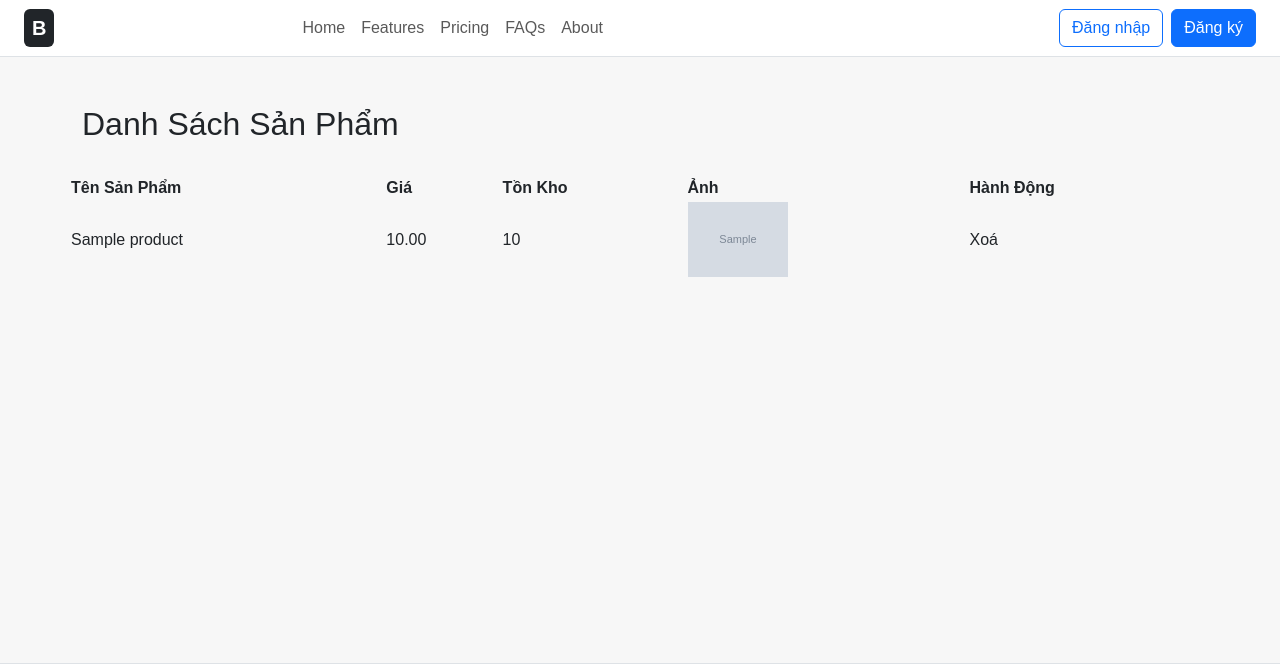
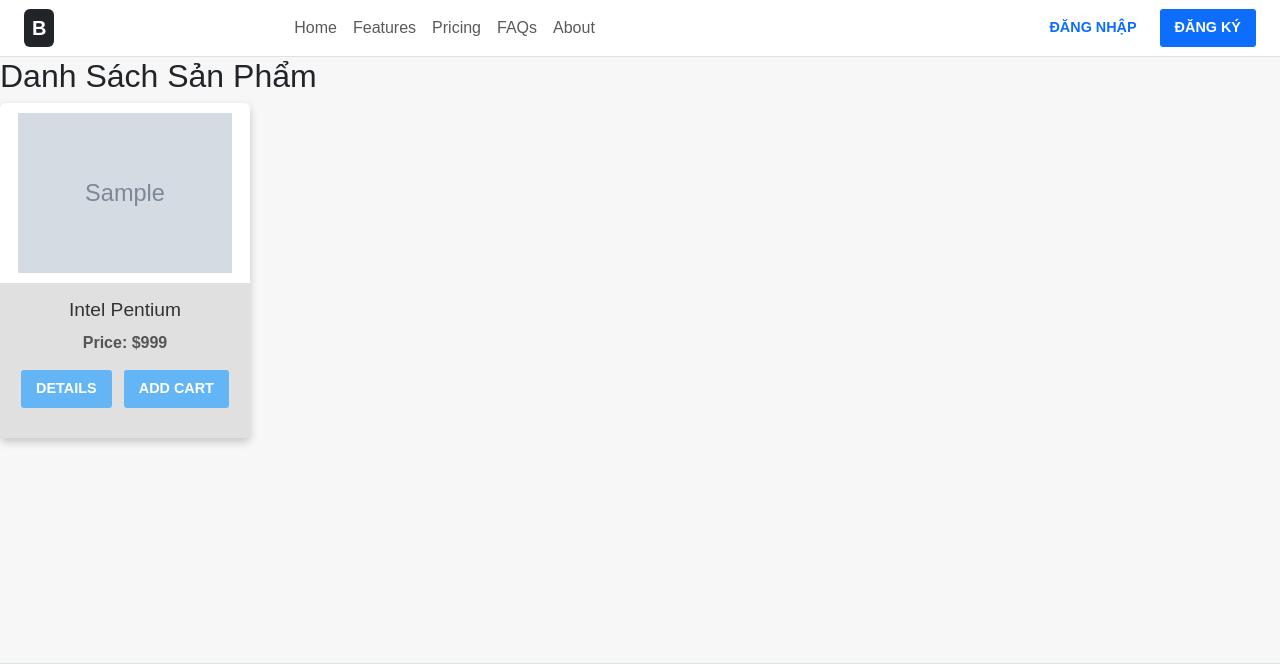
Before and after one commit to PhanTuanAnh2009/BCCK_RENEW, a Django app: template store/templates/store/products.html in a window 1280 px wide. Shown: the top 664 px of the page. Run offline with Django 4.2, Linux system fonts and the light colour scheme; the template is opened without the code that fills it: values that come from a table or form of the project are taken from there, others are empty; tables that the repository leaves empty hold one stand-in row (values such as "Sample post"); grey boxes marked "Sample" are stand-in pictures; parts of the project's set-up code (start-up, migrations or seed data) failed here and were passed over.

Commit message:
new layout

```diff
--- a/store/static/store/css/style.css
+++ b/store/static/store/css/style.css
@@ -72,3 +72,116 @@ header.navbar {
   border: 1px solid #ddd;
   border-radius: 4px;
 }
+
+.products-container {
+    display: flex;
+    flex-wrap: wrap;
+    justify-content: center;
+    gap: 20px;
+    padding: 20px;
+}
+.product-card {
+    background-color: #e0e0e0;
+    color: #333;
+    border-radius: 5px;
+    overflow: hidden;
+    width: 250px;
+    box-shadow: 0 4px 8px rgba(0, 0, 0, 0.2);
+    display: flex;
+    flex-direction: column;
+    align-items: center;
+    text-align: center;
+    padding-bottom: 15px;
+}
+.product-card img {
+    width: 100%;
+    height: 180px;
+    object-fit: contain;
+    background-color: #fff;
+    padding: 10px 0;
+}
+
+.product-info {
+    padding: 15px;
+    width: 100%;
+    box-sizing: border-box;
+}
+.product-info {
+    padding: 15px;
+    width: 100%;
+    box-sizing: border-box;
+}
+
+.product-info h3 {
+    margin-top: 0;
+    margin-bottom: 10px;
+    font-size: 1.2em;
+    color: #333;
+}
+
+.product-info .price {
+    font-weight: bold;
+    color: #555;
+    margin-bottom: 15px;
+}
+
+.buttons {
+    display: flex;
+    justify-content: space-around;
+    width: 100%;
+}
+
+.btn {
+    padding: 8px 15px;
+    border: none;
+    border-radius: 3px;
+    cursor: pointer;
+    font-size: 0.9em;
+    text-transform: uppercase;
+    font-weight: bold;
+    transition: background-color 0.3s ease;
+}
+
+.details-btn {
+    background-color: #64b5f6;
+    color: white;
+}
+
+.details-btn:hover {
+    background-color: #42a5f5;
+}
+
+.add-cart-btn {
+    background-color: #64b5f6;
+    color: white;
+}
+
+.add-cart-btn:hover {
+    background-color: #42a5f5;
+}
+
+
+@media (max-width: 768px) {
+    h1 {
+        font-size: 2.5em;
+        text-align: center;
+    }
+
+    .product-card {
+        width: 45%;
+    }
+}
+
+@media (max-width: 480px) {
+    h1 {
+        font-size: 2em;
+    }
+
+    .product-card {
+        width: 90%;
+    }
+
+    .product-card img {
+        height: 150px;
+    }
+}
--- a/store/templates/store/products.html
+++ b/store/templates/store/products.html
@@ -6,39 +6,23 @@
 
 {% block content %}
 
-<div class="container py-5">
-  <div class="row g-4">
+
        <h2>Danh Sách Sản Phẩm</h2>
-    <table>
-        <thead>
-            <tr>
-                <th>Tên Sản Phẩm</th>
-                <th>Giá</th>
-                <th>Tồn Kho</th>
-                <th>Ảnh</th>
-                <th>Hành Động</th>
-            </tr>
-        </thead>
-        <tbody>
+        <div class="product-container">
             {% for i in products %}
-            <tr>
-                <td>{{ i.name }}</td>
-                <td>{{ i.price }}</td>
-                <td>{{ i.stock }}</td>
-                <td>
-                    <img src="{{ i.image.url }}" alt="{{ i.name }}" width="100">
-                </td>
-                <td>
+           <div class="product-card">
+            <img src="{{i.image.url}}" alt="{{i.name}}" >
+            <div class="product-info">
+                <h3>Intel Pentium</h3>
+                <p class="price">Price: $999</p>
+                <div class="buttons">
+                    <button class="btn details-btn">Details</button>
+                    <button class="btn add-cart-btn">Add cart</button>
+                </div>
+            </div>
+        </div>
+        </div>
+            {% endfor %}
 
-                    <a onclick="return confirm('Bạn có chắc chắn muốn xóa sản phẩm này?')">Xoá</a>
-                </td>
-            </tr>
-            {% endfor %}
-        </tbody>
-    </table>
 
-    </div>
-    </div>
-  </div>
-</div>
 {% endblock %}
--- a/store/views.py
+++ b/store/views.py
@@ -194,4 +194,4 @@ def sanpham(request):
         'product': product
     }
 
-    return render(request, 'store/products.html', context)
+    return render(request, 'store/nhapsp.html', context)
```
Also changed, not shown: static/img/product/img_upload/Screenshot_2025-06-01_180837.png (added).
